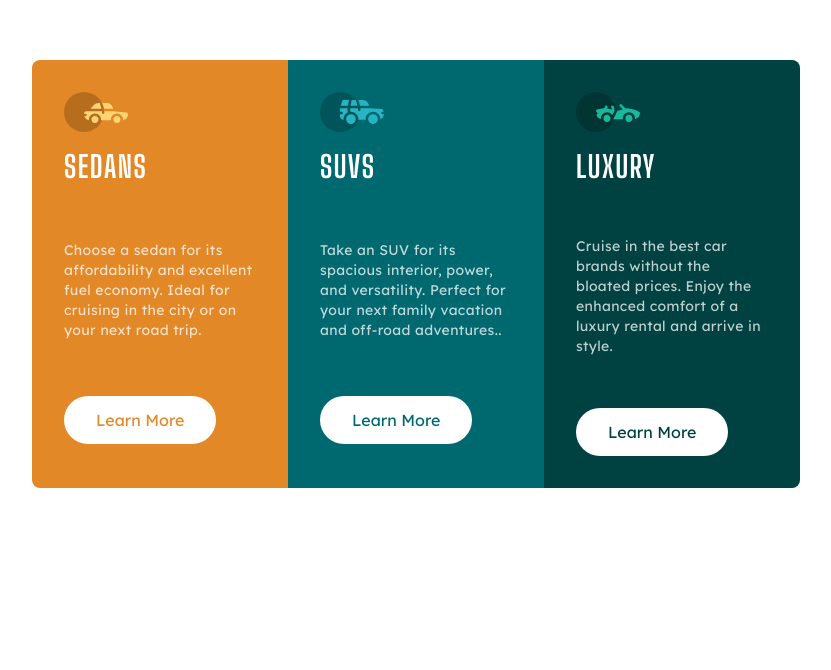
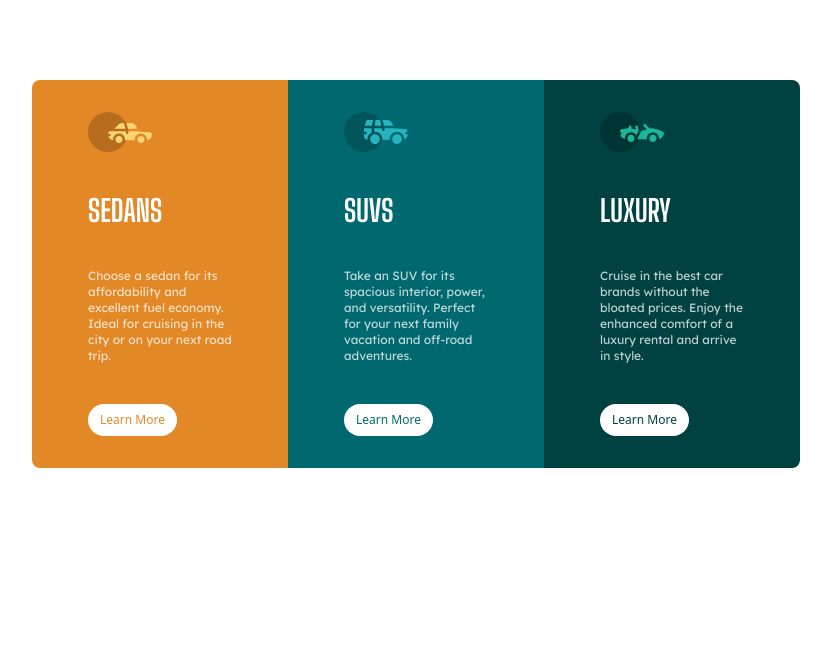
Before and after one commit to Kofiastro/3-column-preview-card-component, a website: page index.html in a window 1280 px wide. Shown: the part 126-796 px from the top of the page, without its empty margins (224-1055 px from the left). Drawn offline with Linux system fonts and the light colour scheme.

Commit message:
final changes

```diff
--- a/index.html
+++ b/index.html
@@ -1,71 +1,89 @@
 <!DOCTYPE html>
 <html lang="en">
+
 <head>
   <meta charset="UTF-8">
-  <meta name="viewport" content="width=device-width, initial-scale=1.0"> <!-- displays site properly based on user's device -->
+  <meta name="viewport" content="width=device-width, initial-scale=1.0">
+  <!-- displays site properly based on user's device -->
 
   <link rel="icon" type="image/png" sizes="32x32" href="./images/favicon-32x32.png">
   <!--Google fonts-->
   <link rel="preconnect" href="https://fonts.googleapis.com">
   <link rel="preconnect" href="https://fonts.gstatic.com" crossorigin>
-<link href="https://fonts.googleapis.com/css2?family=Big+Shoulders+Display:wght@700&family=Lexend+Deca&display=swap" rel="stylesheet">
+  <link href="https://fonts.googleapis.com/css2?family=Big+Shoulders+Display:wght@700&family=Lexend+Deca&display=swap"
+    rel="stylesheet">
   <!--CSS-->
   <link rel="stylesheet" href="./css/style.css">
   <title>Frontend Mentor | 3-column preview card component</title>
 </head>
+
 <body>
   <!--Main Container-->
-  <section>
   <main>
-      <div class="flex justify-center  items-center h-screen">
-        <!--Box_Container-->
-        <div class="bg-white  py-96">
-          <div class="flex flex-col md:flex-row ">
-            <!--orange container-->
-              <div class="bg-Brightorange p-8  rounded-top-lg space-y-4 md:h-auto md:w-64  md:rounded-l-lg ">
-                <img src="./images/icon-sedans.svg" alt="luxurycar" class="">
-                <h1 class="text-left text-3xl text-white font-Bigshoulders font-bold tracking-wider capitalize">
+    <div class="flex justify-center items-center h-screen">
+      <!--Grid_Container-->
+        <div class="grid md:grid-cols-3 mt-12 md:m-0 ">
+          <!--Orange Container-->
+          <div class="bg-Brightorange p-8  rounded-t-lg max-w-xs md:w-64 md:rounded-l-lg md:rounded-tr-none ">
+            <div class="space-y-6 md:space-y-10 md:px-6">
+              <img src="./images/icon-sedans.svg" alt="" class="">
+              <h1 class="text-3xl text-white  font-Bigshoulders">
                 SEDANS
               </h1>
-                <p class="text-left text-sm font-Lexend text-Transparentwhite max-w-xs tracking-wide py-10">Choose a sedan for its affordability and excellent fuel economy. Ideal for cruising in the city or on your next road trip.</p>
-                <button class="p-3 font-Lexend text-Brightorange capitalize flex items-center bg-white rounded-full px-8">
-                  learn more
+              <p class="text-xs font-Lexend text-Transparentwhite max-w-xs">
+                Choose a sedan for its affordability and excellent fuel economy. Ideal for cruising in the city or on your
+                next road trip.
+              </p>
+              <button class="px-3 p-2 bg-white text-xs text-center text-Brightorange rounded-full transition hover:text-white hover:bg-Brightorange hover:outline hover:outline-offset-2 hover:outline-white">
+                Learn More
               </button>
             </div>
-              <!--Darkcyan-->
-              <div class="  bg-Darkcyan p-8  space-y-4 md:h-auto md:w-64 ">
-                <img src="./images/icon-suvs.svg" alt="luxurycar" class="">
-                <h1 class="text-left text-3xl text-white font-Bigshoulders font-bold tracking-wider capitalize">
+
+          </div>
+          <!--Darkycan Container-->
+          <div class="bg-Darkcyan p-8 max-w-xs md:w-64">
+
+            <div class="space-y-6 md:space-y-10 md:px-6">
+              <img src="./images/icon-suvs.svg" alt="">
+              <h1 class="text-3xl text-white  font-Bigshoulders">
                 SUVS
               </h1>
-                <p class="text-left text-sm font-Lexend text-Transparentwhite max-w-xs tracking-wide py-10">Take an SUV for its spacious interior, power, and versatility. Perfect for your next family vacation and off-road adventures..</p>
-                <button class="p-3 font-Lexend text-Darkcyan capitalize flex items-center bg-white rounded-full px-8">
-                  learn more
+              <p class="text-xs font-Lexend text-Transparentwhite max-w-xs">
+                Take an SUV for its spacious interior, power, and versatility. Perfect for your next family vacation and off-road adventures.
+              </p>
+              <button class="px-3 p-2 bg-white text-xs text-center  text-Darkcyan rounded-full transition hover:text-white hover:bg-Darkcyan hover:outline hover:outline-offset-2 hover:outline-white"">
+                Learn More
               </button>
             </div>
-              <!--Very Darkcyan ccontainer-->
-              <div class="  bg-Verydarkcyan  p-8  rounded-b-lg   space-y-4 md:h-auto md:w-64 md:rounded-bl-none md:rounded-r-lg  ">
-                <img src="./images/icon-luxury.svg" alt="luxurycar" class="">
-                <h1 class="text-left text-3xl text-white font-Bigshoulders font-bold tracking-wider capitalize">
+
+          </div>
+          <!--VeryDarkcyan Container-->
+          <div class="bg-Verydarkcyan  p-8 rounded-b-lg max-w-xs md:w-64 md:rounded-r-lg md:rounded-bl-none">
+            <div class="space-y-6 md:space-y-10 md:px-6">
+              <img src="./images/icon-luxury.svg" alt="">
+              <h1 class="text-3xl text-white  font-Bigshoulders">
                 LUXURY
               </h1>
-                <p class="text-left text-sm  font-Lexend text-Transparentwhite max-w-xs tracking-wide py-9">Cruise in the best car brands without the bloated prices. Enjoy the enhanced comfort of a luxury rental and arrive in style. </p>
-                <button class="p-3 font-Lexend text-Verydarkcyan capitalize flex items-center bg-white rounded-full px-8">
-                  learn more
+              <p class="text-xs font-Lexend text-Transparentwhite max-w-xs">
+                Cruise in the best car brands without the bloated prices. Enjoy the enhanced comfort of a luxury rental and arrive in style.
+              </p>
+              <button class="px-3 p-2 bg-white text-xs text-center text-Verydarkcyan rounded-full transition hover:text-white hover:bg-Verydarkcyan hover:outline hover:outline-offset-2 hover:outline-white">
+                Learn More
               </button>
             </div>
+
           </div>
+        </div>
+
         </div>
       </div>
   </main>
-  </section>
-  <section>
-    <footer class="bg-cream mt-96 pt-20 text-xs text-center">
+  <footer class="bg-cream mt-16 text-xs text-center md:m-0">
     Challenge by <a href="https://www.frontendmentor.io?ref=challenge" class="text-blue-500" target="_blank">Frontend
       Mentor</a>.
     Coded by <a href="https://github.com/Kofiastro/" class="text-blue-500" target="_blank">Kofi Danso Amakye </a>.
-    </footer>
-  </section>
+
 
 </body>
+
 </html>
--- a/style-guide.md
+++ /dev/null
@@ -1,35 +0,0 @@
-# Front-end Style Guide
-
-## Layout
-
-The designs were created to the following widths:
-
-- Mobile: 375px
-- Desktop: 1440px
-
-## Colors
-
-### Primary
-
-Bright orange: hsl(31, 77%, 52%)
-Dark cyan: hsl(184, 100%, 22%)
-Very dark cyan: hsl(179, 100%, 13%)
-
-### Neutral
-
-Transparent white (paragraphs): hsla(0, 0%, 100%, 0.75)
-Very light gray (background, headings, buttons): hsl(0, 0%, 95%)
-
-## Typography
-
-### Body Copy
-
-- Font size: 15px
-
-### Font
-
-- Family: [Lexend Deca](https://fonts.google.com/specimen/Lexend+Deca)
-- Weights: 400
-
-- Family: [Big Shoulders Display](https://fonts.google.com/specimen/Big+Shoulders+Display)
-- Weights: 700
```
Also changed, not shown: README.md, css/style.css, images/3col.png (added). Lines whose indentation alone changed are shown as unchanged.
